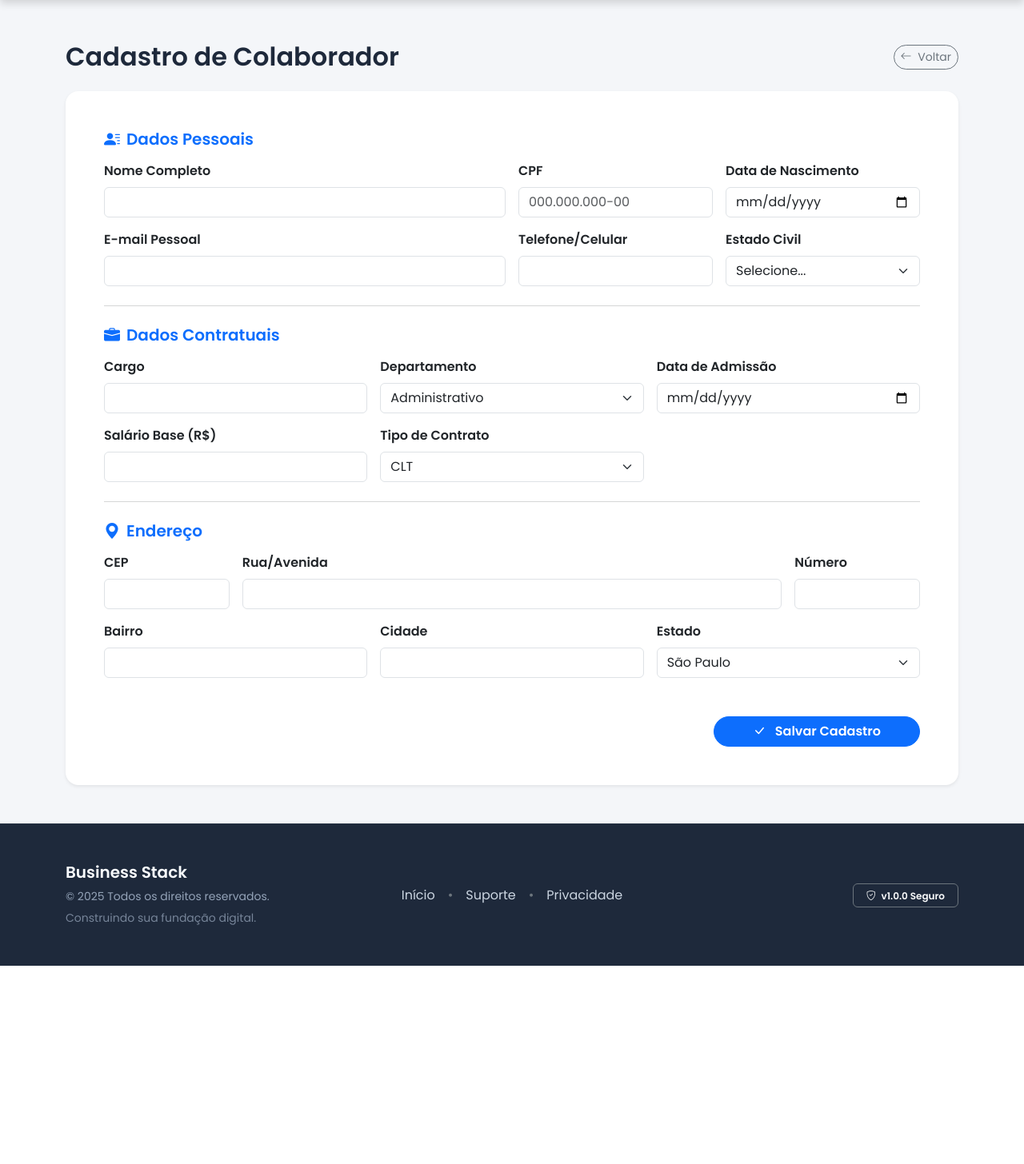
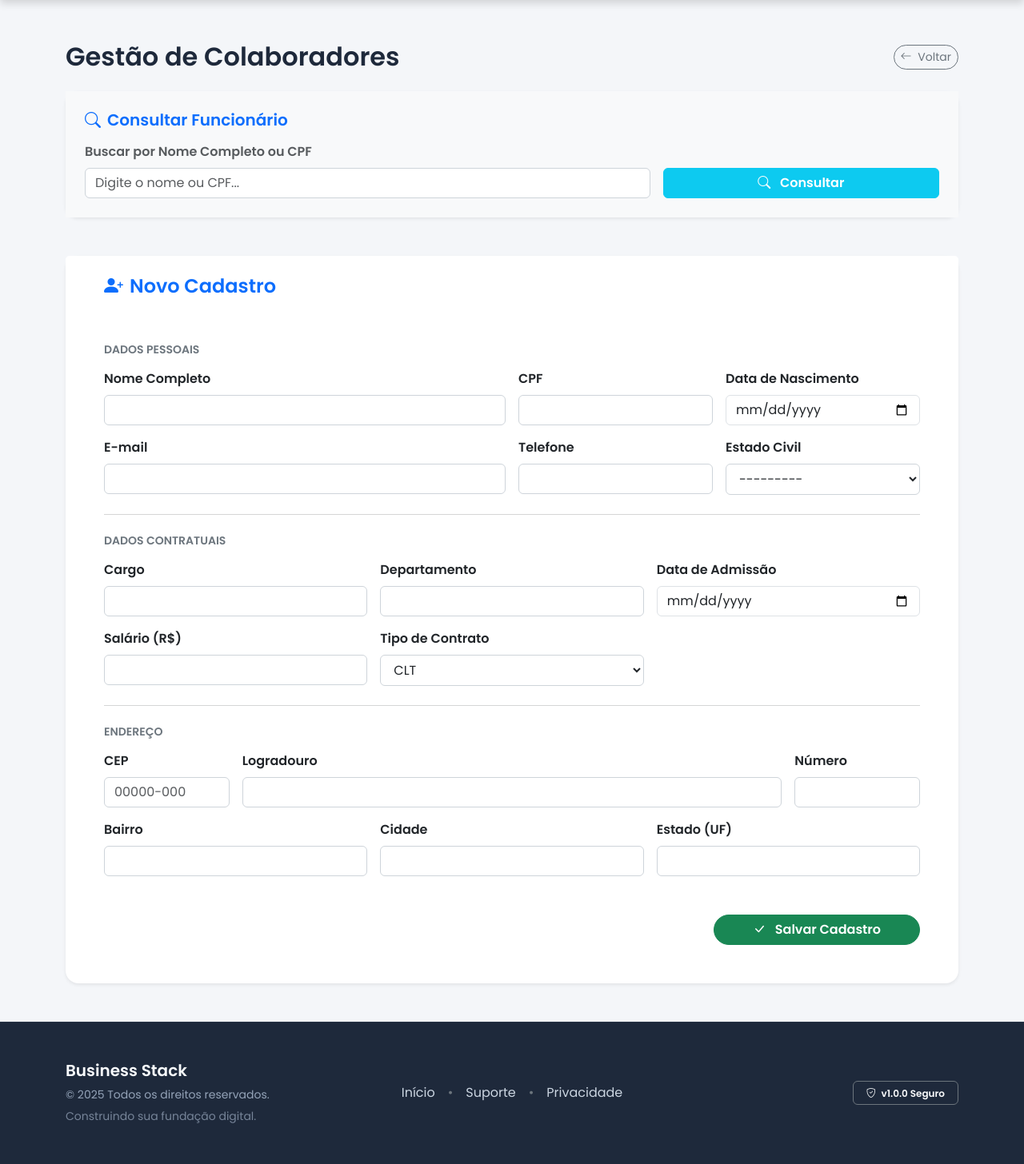
Before and after one commit to vandersongc/Business_Stack, a Django app: page /cadastro_funcionarios/ in a window 1280 px wide. Shown: the part 86-1542 px from the top of the page at 80% size. Before the commit the page ends 1294 px from the top, so only its background shows below. Run offline with Django 5.2, Linux system fonts and the light colour scheme; the visitor is signed in with stand-in values (Sample User, id 1).

Commit message:
ajuste cadastro func

```diff
--- a/human_resources/templates/human_resources/cadastro_de_funcionario.html
+++ b/human_resources/templates/human_resources/cadastro_de_funcionario.html
@@ -1,128 +1,195 @@
 {% extends 'base.html' %}
 {% load static %}
 
-{% block title %}Novo Colaborador | RH{% endblock %}
+{% block title %}Gestão de Colaboradores | RH{% endblock %}
 
 {% block content %}
 <div class="container py-5">
+
     <div class="d-flex justify-content-between align-items-center mb-4">
-        <h2 class="page-title mb-0">Cadastro de Colaborador</h2>
+        <h2 class="page-title mb-0">Gestão de Colaboradores</h2>
         <a href="{% url 'pessoal' %}" class="btn btn-outline-secondary btn-sm rounded-pill">
             <i class="bi bi-arrow-left me-1"></i> Voltar
         </a>
     </div>
 
-    <div class="card border-0 shadow-sm rounded-4">
+    <div class="card border-0 shadow-sm rounded-4 mb-5">
+        <div class="card-body p-4" style="background-color: #f8f9fa;">
+            <h5 class="text-primary fw-bold mb-3"><i class="bi bi-search me-2"></i>Consultar Funcionário</h5>
+
+            <form method="get" class="row g-3 align-items-end">
+                <div class="col-md-8">
+                    <label class="form-label fw-bold text-muted">Buscar por Nome Completo ou CPF</label>
+                    <input type="text" name="termo_busca" class="form-control"
+                           placeholder="Digite o nome ou CPF..." value="{{ termo_busca|default:'' }}">
+                </div>
+                <div class="col-md-4 d-flex gap-2">
+                    <button type="submit" class="btn btn-info text-white fw-bold flex-grow-1">
+                        <i class="bi bi-search me-2"></i> Consultar
+                    </button>
+
+                    {% if termo_busca or id_editar %}
+                    <a href="{% url 'cadastro_funcionarios' %}" class="btn btn-secondary fw-bold">
+                        <i class="bi bi-x-lg me-1"></i> Limpar
+                    </a>
+                    {% endif %}
+                </div>
+            </form>
+
+            {% if resultados %}
+                <div class="table-responsive mt-4">
+                    <table class="table table-hover align-middle bg-white rounded shadow-sm">
+                        <thead class="table-light">
+                            <tr>
+                                <th>Nome</th>
+                                <th>CPF</th>
+                                <th>Cargo</th>
+                                <th>Departamento</th>
+                                <th class="text-end">Ações</th>
+                            </tr>
+                        </thead>
+                        <tbody>
+                            {% for func in resultados %}
+                            <tr>
+                                <td>{{ func.nome_completo }}</td>
+                                <td>{{ func.cpf }}</td>
+                                <td>{{ func.cargo }}</td>
+                                <td>{{ func.departamento }}</td>
+                                <td class="text-end">
+                                    <a href="?termo_busca={{ termo_busca }}&id_editar={{ func.id }}#formulario_anchor"
+                                       class="btn btn-sm btn-outline-primary fw-bold">
+                                        <i class="bi bi-pencil-square me-1"></i> Editar
+                                    </a>
+                                </td>
+                            </tr>
+                            {% endfor %}
+                        </tbody>
+                    </table>
+                </div>
+            {% elif termo_busca %}
+                <div class="alert alert-warning mt-3">
+                    Nenhum funcionário encontrado com "{{ termo_busca }}".
+                </div>
+            {% endif %}
+        </div>
+    </div>
+
+    <div id="formulario_anchor"></div>
+
+    <div class="card border-0 shadow-sm rounded-4 {% if id_editar %}border border-primary{% endif %}">
+        <div class="card-header bg-white border-0 pt-4 px-4 px-md-5 d-flex justify-content-between align-items-center">
+
+            {% if id_editar %}
+                <div class="text-primary">
+                    <h4 class="fw-bold mb-0"><i class="bi bi-pencil-fill me-2"></i>Editando: {{ funcionario_editando.nome_completo }}</h4>
+                    <small class="text-muted">Altere os dados abaixo e clique em Salvar</small>
+                </div>
+                <a href="{% url 'cadastro_funcionarios' %}" class="btn btn-sm btn-outline-danger">Cancelar Edição</a>
+            {% else %}
+                <h4 class="text-primary fw-bold mb-0"><i class="bi bi-person-plus-fill me-2"></i>Novo Cadastro</h4>
+            {% endif %}
+
+        </div>
+
         <div class="card-body p-4 p-md-5">
             <form method="post">
                 {% csrf_token %}
 
-                <h5 class="text-primary fw-bold mb-3"><i class="bi bi-person-lines-fill me-2"></i>Dados Pessoais</h5>
+                <h5 class="text-secondary fw-bold mb-3 small text-uppercase ls-1">Dados Pessoais</h5>
                 <div class="row g-3 mb-4">
                     <div class="col-md-6">
                         <label class="form-label fw-bold">Nome Completo</label>
-                        <input type="text" name="nome_completo" class="form-control" required>
+                        {{ form.nome_completo }}
                     </div>
                     <div class="col-md-3">
                         <label class="form-label fw-bold">CPF</label>
-                        <input type="text" name="cpf" class="form-control" placeholder="000.000.000-00" required>
+                        {{ form.cpf }}
                     </div>
                     <div class="col-md-3">
                         <label class="form-label fw-bold">Data de Nascimento</label>
-                        <input type="date" name="data_nascimento" class="form-control" required>
+                        <input type="date" name="data_nascimento" class="form-control"
+                               value="{{ form.data_nascimento.value|date:'Y-m-d'|default:'' }}" required>
                     </div>
                     <div class="col-md-6">
-                        <label class="form-label fw-bold">E-mail Pessoal</label>
-                        <input type="email" name="email" class="form-control">
+                        <label class="form-label fw-bold">E-mail</label>
+                        {{ form.email }}
                     </div>
                     <div class="col-md-3">
-                        <label class="form-label fw-bold">Telefone/Celular</label>
-                        <input type="tel" name="telefone" class="form-control">
+                        <label class="form-label fw-bold">Telefone</label>
+                        {{ form.telefone }}
                     </div>
                     <div class="col-md-3">
                         <label class="form-label fw-bold">Estado Civil</label>
-                        <select name="estado_civil" class="form-select">
-                            <option selected>Selecione...</option>
-                            <option value="solteiro">Solteiro(a)</option>
-                            <option value="casado">Casado(a)</option>
-                            <option value="divorciado">Divorciado(a)</option>
-                        </select>
+                        {{ form.estado_civil }}
                     </div>
                 </div>
 
                 <hr class="text-muted opacity-25">
 
-                <h5 class="text-primary fw-bold mb-3 mt-4"><i class="bi bi-briefcase-fill me-2"></i>Dados Contratuais</h5>
+                <h5 class="text-secondary fw-bold mb-3 mt-4 small text-uppercase ls-1">Dados Contratuais</h5>
                 <div class="row g-3 mb-4">
                     <div class="col-md-4">
                         <label class="form-label fw-bold">Cargo</label>
-                        <input type="text" name="cargo" class="form-control" required>
+                        {{ form.cargo }}
                     </div>
                     <div class="col-md-4">
                         <label class="form-label fw-bold">Departamento</label>
-                        <select name="departamento" class="form-select">
-                            <option selected>Administrativo</option>
-                            <option>Financeiro</option>
-                            <option>TI</option>
-                            <option>Operacional</option>
-                            <option>RH</option>
-                        </select>
+                        {{ form.departamento }}
                     </div>
                     <div class="col-md-4">
                         <label class="form-label fw-bold">Data de Admissão</label>
-                        <input type="date" name="data_admissao" class="form-control" required>
+                        <input type="date" name="data_admissao" class="form-control"
+                               value="{{ form.data_admissao.value|date:'Y-m-d'|default:'' }}" required>
                     </div>
                     <div class="col-md-4">
-                        <label class="form-label fw-bold">Salário Base (R$)</label>
-                        <input type="number" step="0.01" name="salario" class="form-control">
+                        <label class="form-label fw-bold">Salário (R$)</label>
+                        {{ form.salario }}
                     </div>
                     <div class="col-md-4">
                         <label class="form-label fw-bold">Tipo de Contrato</label>
-                        <select name="tipo_contrato" class="form-select">
-                            <option value="clt">CLT</option>
-                            <option value="pj">PJ</option>
-                            <option value="estagio">Estágio</option>
-                        </select>
+                        {{ form.tipo_contrato }}
                     </div>
                 </div>
 
                 <hr class="text-muted opacity-25">
 
-                <h5 class="text-primary fw-bold mb-3 mt-4"><i class="bi bi-geo-alt-fill me-2"></i>Endereço</h5>
+                <h5 class="text-secondary fw-bold mb-3 mt-4 small text-uppercase ls-1">Endereço</h5>
                 <div class="row g-3 mb-4">
                     <div class="col-md-2">
                         <label class="form-label fw-bold">CEP</label>
-                        <input type="text" name="cep" class="form-control">
+                        <input type="text" name="cep" id="id_cep" class="form-control"
+                               value="{{ form.cep.value|default:'' }}" placeholder="00000-000" maxlength="9">
                     </div>
                     <div class="col-md-8">
-                        <label class="form-label fw-bold">Rua/Avenida</label>
-                        <input type="text" name="logradouro" class="form-control">
+                        <label class="form-label fw-bold">Logradouro</label>
+                        <input type="text" name="logradouro" id="id_logradouro" class="form-control"
+                               value="{{ form.logradouro.value|default:'' }}">
                     </div>
                     <div class="col-md-2">
                         <label class="form-label fw-bold">Número</label>
-                        <input type="text" name="numero" class="form-control">
+                        <input type="text" name="numero" id="id_numero" class="form-control"
+                               value="{{ form.numero.value|default:'' }}">
                     </div>
                     <div class="col-md-4">
                         <label class="form-label fw-bold">Bairro</label>
-                        <input type="text" name="bairro" class="form-control">
+                        <input type="text" name="bairro" id="id_bairro" class="form-control"
+                               value="{{ form.bairro.value|default:'' }}">
                     </div>
                     <div class="col-md-4">
                         <label class="form-label fw-bold">Cidade</label>
-                        <input type="text" name="cidade" class="form-control">
+                        <input type="text" name="cidade" id="id_cidade" class="form-control"
+                               value="{{ form.cidade.value|default:'' }}">
                     </div>
                     <div class="col-md-4">
-                        <label class="form-label fw-bold">Estado</label>
-                        <select name="uf" class="form-select">
-                            <option value="SP">São Paulo</option>
-                            <option value="RJ">Rio de Janeiro</option>
-                            <option value="MG">Minas Gerais</option>
-                            </select>
+                        <label class="form-label fw-bold">Estado (UF)</label>
+                        {{ form.uf }}
                     </div>
                 </div>
 
                 <div class="d-grid gap-2 d-md-flex justify-content-md-end mt-5">
-                    <button type="submit" class="btn btn-primary px-5 rounded-pill fw-bold">
-                        <i class="bi bi-check-lg me-2"></i> Salvar Cadastro
+                    <button type="submit" class="btn {% if id_editar %}btn-warning text-dark{% else %}btn-success{% endif %} px-5 rounded-pill fw-bold">
+                        <i class="bi {% if id_editar %}bi-save{% else %}bi-check-lg{% endif %} me-2"></i>
+                        {% if id_editar %}Salvar Alterações{% else %}Salvar Cadastro{% endif %}
                     </button>
                 </div>
 
@@ -130,4 +197,49 @@
         </div>
     </div>
 </div>
+
+<script>
+    document.addEventListener('DOMContentLoaded', function() {
+        const cepInput = document.getElementById('id_cep');
+
+        if (cepInput) {
+            cepInput.addEventListener('blur', function() {
+                let cep = this.value.replace(/\D/g, '');
+                if (cep.length === 8) {
+                    fetch(`https://viacep.com.br/ws/${cep}/json/`)
+                        .then(response => response.json())
+                        .then(data => {
+                            if (!data.erro) {
+                                if(document.getElementById('id_logradouro')) document.getElementById('id_logradouro').value = data.logradouro;
+                                if(document.getElementById('id_bairro')) document.getElementById('id_bairro').value = data.bairro;
+                                if(document.getElementById('id_cidade')) document.getElementById('id_cidade').value = data.localidade;
+
+                                const ufSelect = document.getElementById('id_uf');
+                                if(ufSelect) ufSelect.value = data.uf;
+
+                                document.getElementById('id_numero').focus();
+                            } else {
+                                alert("CEP não encontrado.");
+                            }
+                        })
+                        .catch(error => console.error('Erro:', error));
+                }
+            });
+        }
+    });
+</script>
+
+<style>
+    /* Estilo para garantir inputs bonitos */
+    input[type="text"], input[type="email"], input[type="number"], select {
+        display: block;
+        width: 100%;
+        padding: 0.375rem 0.75rem;
+        font-size: 1rem;
+        color: #212529;
+        background-color: #fff;
+        border: 1px solid #ced4da;
+        border-radius: 0.375rem;
+    }
+</style>
 {% endblock %}
--- a/human_resources/views.py
+++ b/human_resources/views.py
@@ -1,21 +1,56 @@
-from django.shortcuts import render, redirect
+from django.shortcuts import render, redirect, get_object_or_404
 from django.contrib import messages
 from django.contrib.auth.decorators import login_required
-from .forms import FuncionarioForm  # Certifique-se de importar o form
+from django.db.models import Q
+from .forms import FuncionarioForm
+from .models import Funcionario
 
 @login_required
 def home_rh(request):
     return render(request, 'home_rh.html')
 
+@login_required
 def cadastro_funcionario(request):
+    # --- 1. Parâmetros da URL ---
+    termo_busca = request.GET.get('termo_busca')
+    id_editar = request.GET.get('id_editar') # Novo parâmetro para saber quem editar
+
+    # --- 2. Lógica de Busca ---
+    resultados = None
+    if termo_busca:
+        resultados = Funcionario.objects.filter(
+            Q(nome_completo__icontains=termo_busca) | Q(cpf__icontains=termo_busca)
+        )
+
+    # --- 3. Determinar Instância (Novo ou Existente) ---
+    funcionario_instance = None
+    if id_editar:
+        # Se tem ID na URL, buscamos o funcionário no banco para preencher o formulário
+        funcionario_instance = get_object_or_404(Funcionario, pk=id_editar)
+
+    # --- 4. Processamento do Formulário (Salvar) ---
     if request.method == 'POST':
-        form = FuncionarioForm(request.POST)
+        # Se instance for passado, o Django ATUALIZA. Se for None, ele CRIA.
+        form = FuncionarioForm(request.POST, instance=funcionario_instance)
+
         if form.is_valid():
             form.save()
-            messages.success(request, 'Funcionário cadastrado com sucesso!')
-            return redirect('pessoal')
-    # CORREÇÃO AQUI: Use 'else:' em vez de 'elif:'
+
+            # Mensagem personalizada
+            if funcionario_instance:
+                messages.success(request, 'Dados do funcionário atualizados com sucesso!')
+            else:
+                messages.success(request, 'Funcionário cadastrado com sucesso!')
+
+            return redirect('cadastro_funcionarios')
     else:
-        form = FuncionarioForm()
+        # No GET, preenchemos o formulário com os dados (se estiver editando) ou deixamos vazio
+        form = FuncionarioForm(instance=funcionario_instance)
 
-    return render(request, 'human_resources/cadastro_de_funcionario.html', {'form': form})
+    return render(request, 'human_resources/cadastro_de_funcionario.html', {
+        'form': form,
+        'resultados': resultados,
+        'termo_busca': termo_busca,
+        'id_editar': id_editar, # Enviamos para o HTML saber se estamos editando
+        'funcionario_editando': funcionario_instance
+    })
```
